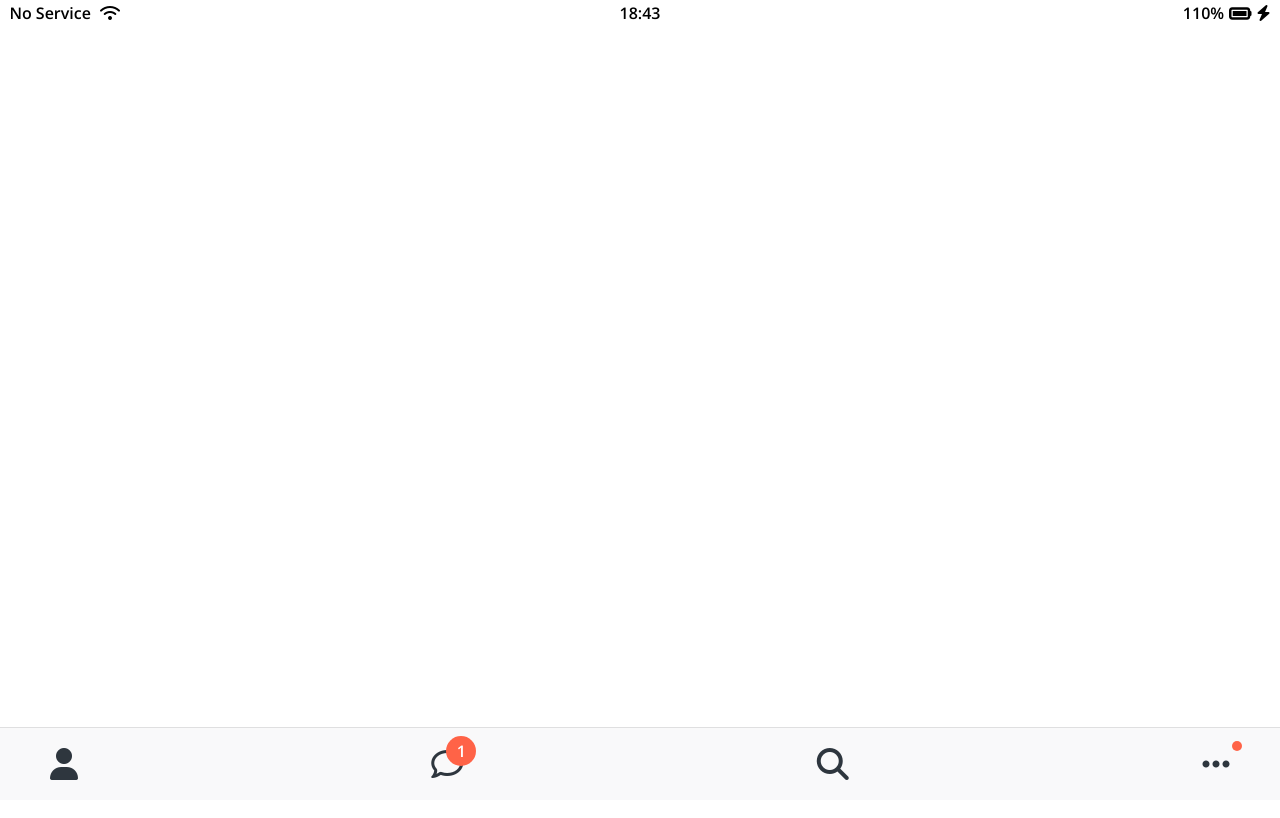
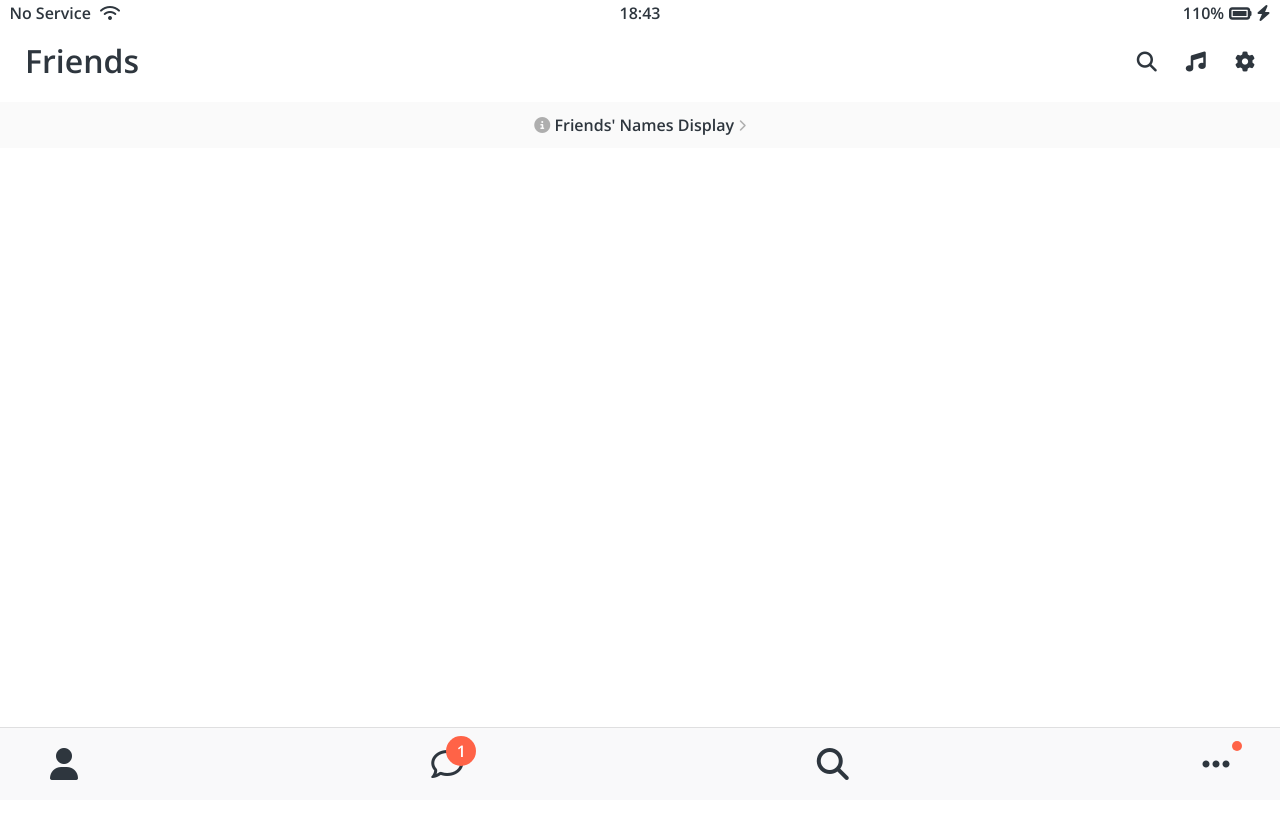
Before and after one commit to hansoon1/kokoa-clone-2020, a plain HTML site: page friends.html in a window 1280 px wide. Shown: the top 818 px of the page. Drawn offline with nearby package versions, Linux system fonts and the light colour scheme.

Commit message:
14.Screen Header

```diff
--- /dev/null
+++ b/css/components/screen-header.css
@@ -0,0 +1,16 @@
+.screen-header {
+  display: flex;
+  justify-content: space-between;
+  align-items: center;
+  padding: 25px;
+  margin-top: 20px;
+}
+
+.screen-header__title {
+  font-size: 32px;
+  font-weight: 600;
+}
+
+.screen-header__icons span {
+  margin-left: 25px;
+}
--- /dev/null
+++ b/css/screens/friends.css
@@ -0,0 +1,11 @@
+#friends-display-link {
+  text-align: center;
+  display: block;
+  background-color: #fafafa;
+  padding: 15px 0px;
+  font-size: 16px;
+}
+
+#friends-display-link i {
+  color: rgba(0, 0, 0, 0.3);
+}
--- a/css/styles.css
+++ b/css/styles.css
@@ -6,11 +6,14 @@
 /* Components */
 @import "components/status-bar.css";
 @import "components/nav-bar.css";
+@import "components/screen-header.css";
 
 /* Screens */
 @import "screens/login.css";
+@import "screens/friends.css";
 
 body {
+  color: #2e363e;
   font-family: "Open Sans", sans-serif;
   height: 1000vh;
 }
--- a/friends.html
+++ b/friends.html
@@ -23,6 +23,20 @@
         <i class="fas fa-bolt"></i>
       </div>
     </div>
+    <header class="screen-header">
+      <h1 class="screen-header__title">Friends</h1>
+      <div class="screen-header__icons">
+        <span><i class="fas fa-search fa-lg"></i></span>
+        <span><i class="fas fa-music fa-lg"></i></span>
+        <span><i class="fas fa-cog fa-lg"></i></span>
+      </div>
+    </header>
+
+    <a id="friends-display-link">
+      <i class="fa fa-info-circle"></i>
+      Friends' Names Display
+      <i class="fas fa-chevron-right fa-xs"></i>
+    </a>
 
     <nav class="nav">
       <ul class="nav__list">
```
